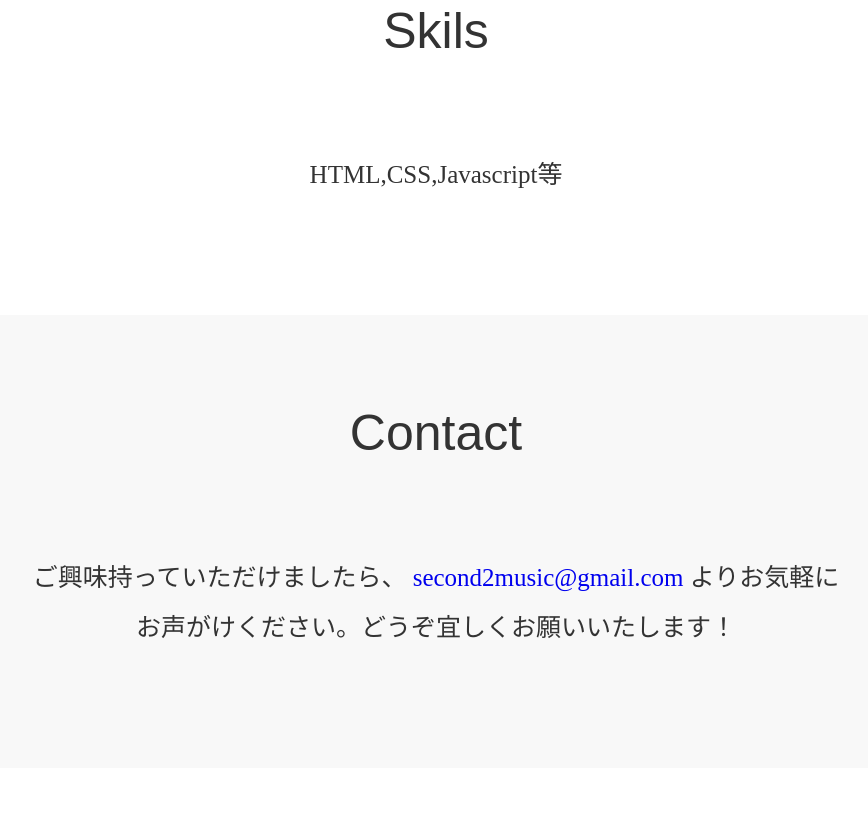
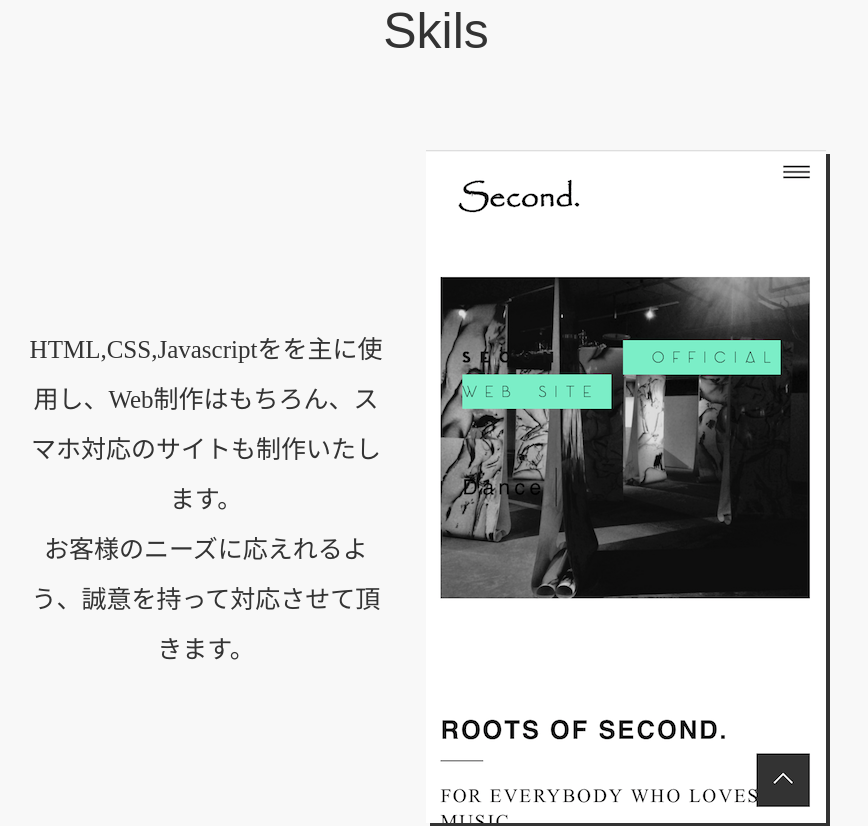
Before and after one commit to second2music/mysite, a plain HTML site: page index.html in a window 1280 px wide. Shown: the part 1368-2194 px from the top of the page, without its empty margins (204-1072 px from the left). Before the commit the page ends 2136 px from the top, so only its background shows below. Drawn offline with Linux system fonts and the light colour scheme.

Commit message:
スマホ画像追加

```diff
--- a/css/styles.css
+++ b/css/styles.css
@@ -41,7 +41,8 @@ section {
   padding: 90px 0;
 }
 
-section:nth-child(odd) {
+.shadow{box-shadow:4px 4px; }
+section:nth-child(even) {
   background: #f8f8f8;
 }
 section .container {
@@ -93,3 +94,12 @@ header img {
   right: 0;
   bottom: 0;
 }
+
+/* features */
+.desc {
+  width: 360px;
+}
+.pull-left {
+  float: left;
+  padding-right: 40px;
+}
--- a/index.html
+++ b/index.html
@@ -11,7 +11,7 @@
 <body>
   <header>
     <div class="container">
-  <p>HTML,CSS,Javascript engineer
+  <p>Web Designer
       </p>
       <h1>Yuji Hanai's portfolio</h1>
 </div>
@@ -23,7 +23,7 @@
    <div class="container">
      <p>
        <img src="img/profile.png" width="200" height="200"><br><br>
-        はじめまして。私は花井二と申します。<br>
+        はじめまして。私は花井悠二と申します。<br>
         Webデザイナー、プログラマーとして現在はフーランスで活動しています。
 
 </p>
@@ -32,9 +32,15 @@
 
  <section class="lang">
    <h2>Skils</h2>
-
    <div class="container">
-     <p>HTML,CSS,Javascript等</p>
+     <img src="img/example.png" class="shadow">
+     <div class="desc pull-left"><p>
+       <br>
+       <br>
+       <br> HTML,CSS,Javascriptをを主に使用し、Web制作はもちろん、スマホ対応のサイトも制作いたします。
+       <br>お客様のニーズに応えれるよう、誠意を持って対応させて頂きます。
+     </p>
+     </div>
    </div>
  </section>
 
```
Also changed, not shown: img/example.png (added), img/profile.png.
